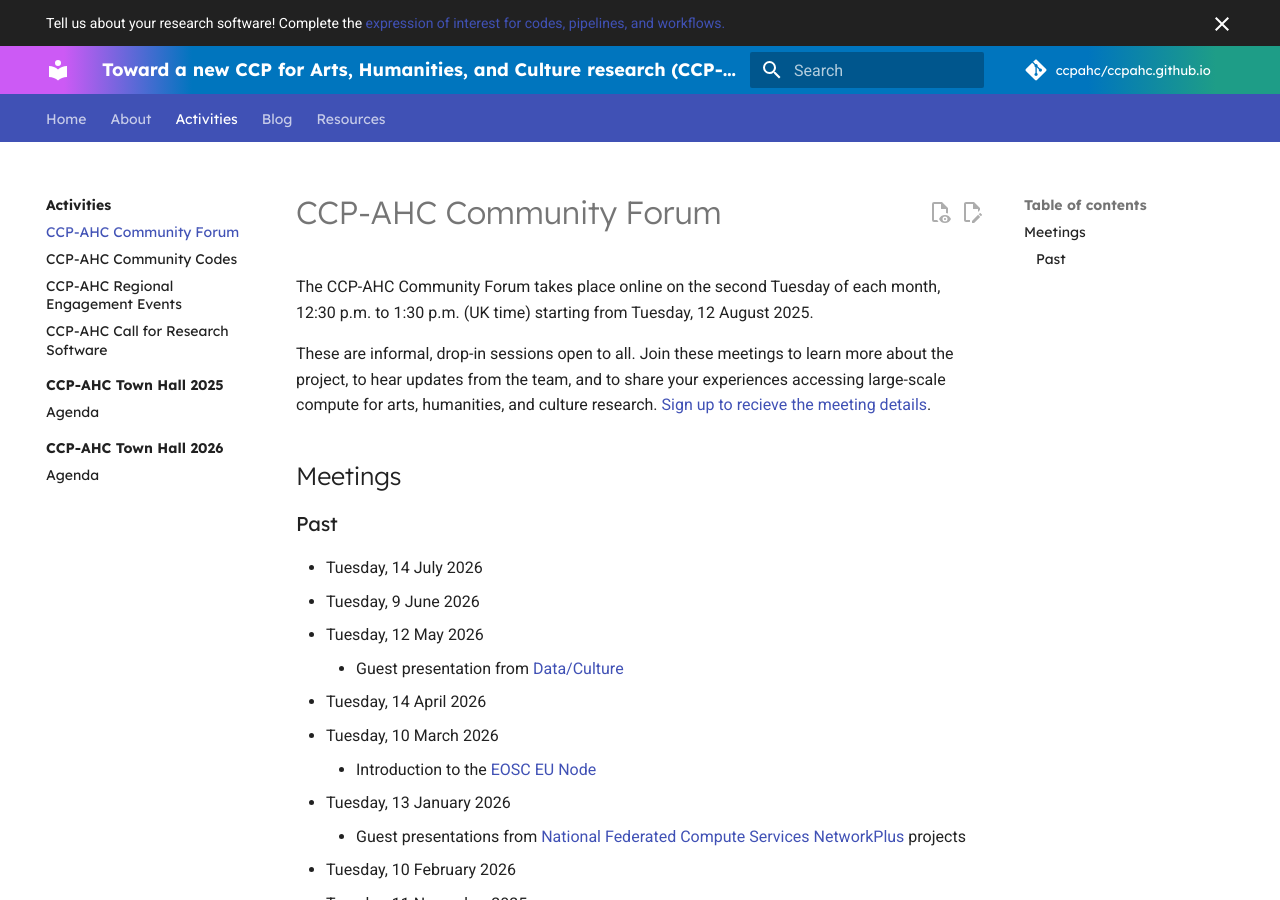
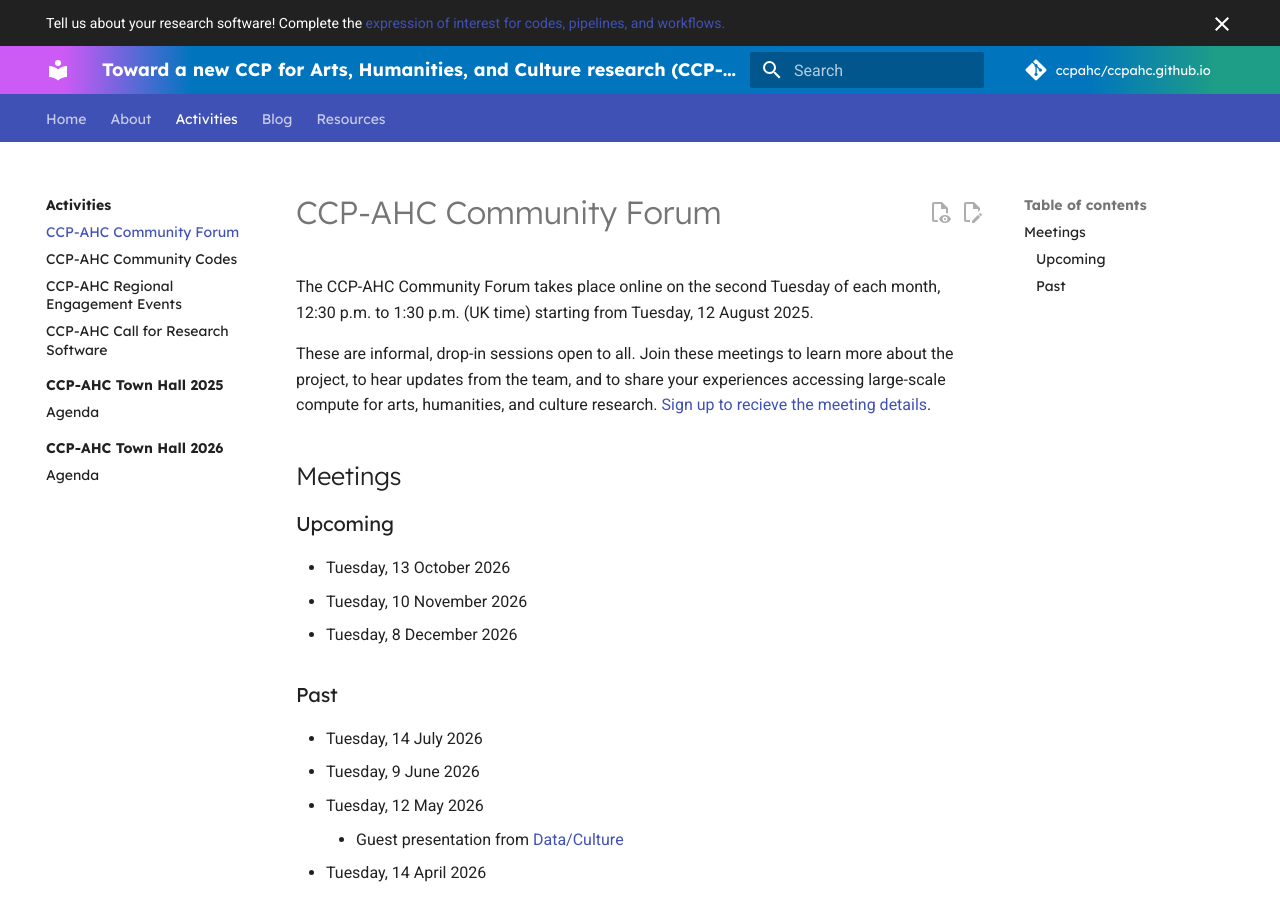
Before and after one commit to ccpahc/ccpahc.github.io, an MkDocs documentation site: the page built from docs/activities/community-forum.md, in a window 1280 px wide and 900 px high. Built offline with MkDocs 1.6.1 and Material for MkDocs 9.7.7, drawn with Linux system fonts in a browser that asks for light colours; comment, search, counter and statistics services are not loaded.

Commit message:
Add upcoming meeting dates to community forum

```diff
--- a/docs/activities/community-forum.md
+++ b/docs/activities/community-forum.md
@@ -3,6 +3,12 @@ The CCP-AHC Community Forum takes place online on the second Tuesday of each mon
 These are informal, drop-in sessions open to all. Join these meetings to learn more about the project, to hear updates from the team, and to share your experiences accessing large-scale compute for arts, humanities, and culture research. [Sign up to recieve the meeting details](https://forms.office.com/e/BnW8PZwJA9).
 
 ## Meetings
+
+### Upcoming
+
+- Tuesday, 13 October 2026
+- Tuesday, 10 November 2026
+- Tuesday, 8 December 2026
 
 ### Past
 
```
